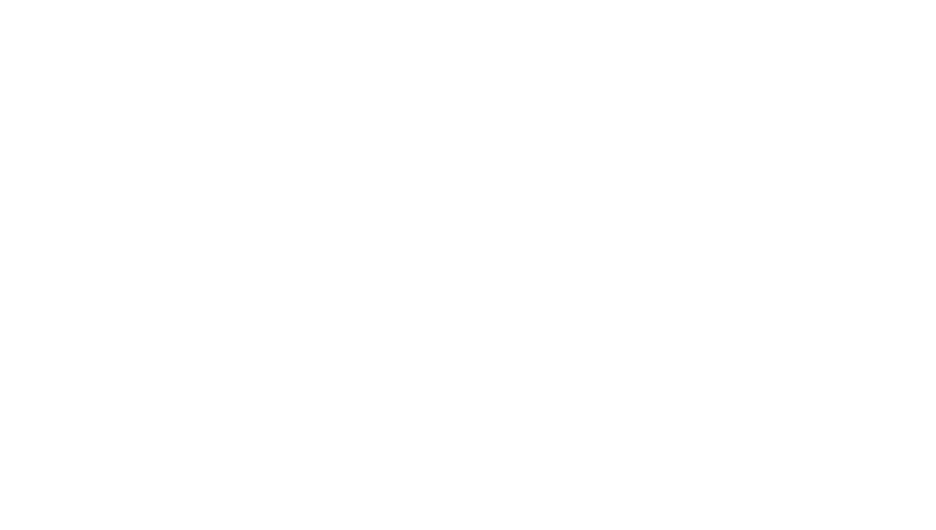
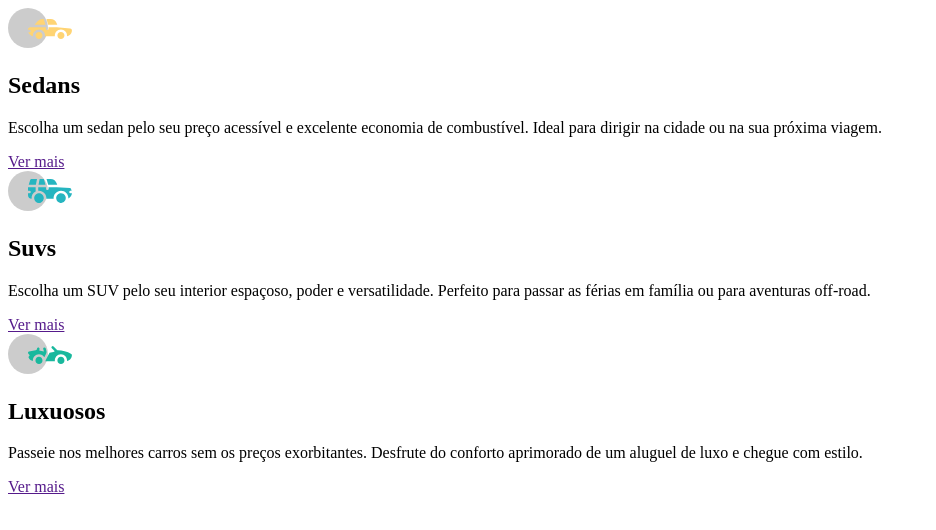
Before and after one commit to Gustavo-Nasci/carros, a plain HTML site: page index.html in a window 1280 px wide. Shown: the whole page, without its empty margins (0-936 px from the left). Drawn offline with Linux system fonts and the light colour scheme.

Commit message:
desenvolvimento do HTML

```diff
--- a/index.html
+++ b/index.html
@@ -1,33 +1,39 @@
 <!DOCTYPE html>
 <html lang="en">
+
 <head>
     <meta charset="UTF-8">
     <meta http-equiv="X-UA-Compatible" content="IE=edge">
     <meta name="viewport" content="width=device-width, initial-scale=1.0">
     <title>Carros</title>
 </head>
+
 <body>
     <main>
         <section class="sedans">
-            <img src="" alt="">
-            <h2></h2>
-            <p></p>
-            <a href=""></a>
+            <img src="./imagens/icon-sedans.svg" alt="carro sedan">
+            <h2>Sedans</h2>
+            <p>Escolha um sedan pelo seu preço acessível e excelente economia de combustível. Ideal para dirigir na
+                cidade ou na sua próxima viagem.</p>
+            <a href="">Ver mais</a>
         </section>
 
         <section class="suvs">
-            <img src="" alt="">
-            <h2></h2>
-            <p></p>
-            <a href=""></a>
+            <img src="./imagens/icon-suvs.svg" alt="carro suv">
+            <h2>Suvs</h2>
+            <p>Escolha um SUV pelo seu interior espaçoso, poder e versatilidade. Perfeito para passar as férias em
+                família ou para aventuras off-road.</p>
+            <a href="">Ver mais</a>
         </section>
 
         <sections class="luxuosos">
-            <img src="" alt="">
-            <h2></h2>
-            <p></p>
-            <a href=""></a>
+            <img src="./imagens/icon-luxury.svg" alt="carro luxuoso">
+            <h2>Luxuosos</h2>
+            <p>Passeie nos melhores carros sem os preços exorbitantes. Desfrute do conforto aprimorado de um aluguel de
+                luxo e chegue com estilo.</p>
+            <a href="">Ver mais</a>
         </sections>
     </main>
 </body>
+
 </html>
```
